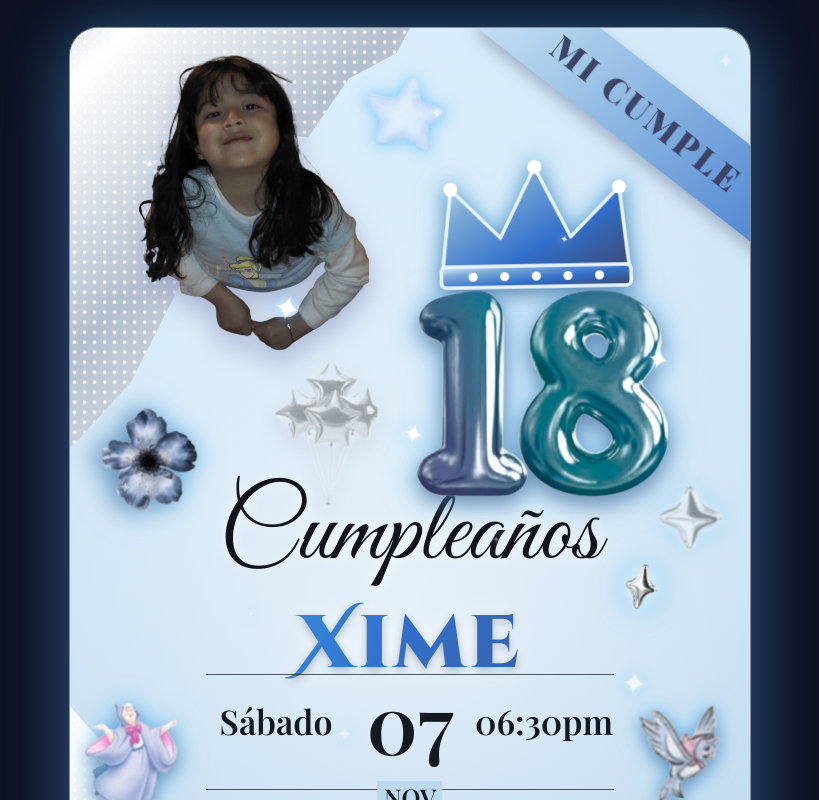
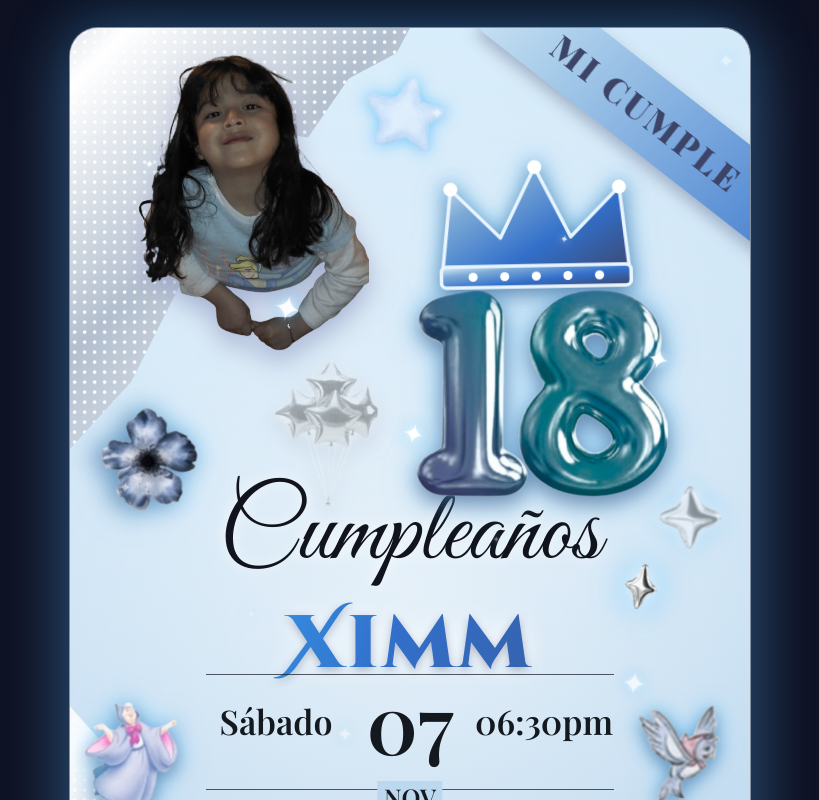
Before and after one commit to ulisesurbina/invitacion, a React (Vite) app: page / in a window 1280 px wide. Shown: the top 800 px of the page, without its empty margins (230-1049 px from the left). Built offline with nearby package versions, Linux system fonts and the light colour scheme.

Commit message:
first commit

```diff
--- a/src/config.js
+++ b/src/config.js
@@ -1,6 +1,6 @@
 export const EVENT = {
   title: "Cumpleaños",
-  name: "Xime",
+  name: "Ximm",
   age: "18",
   dayName: "Sábado",
   day: "07",
```
